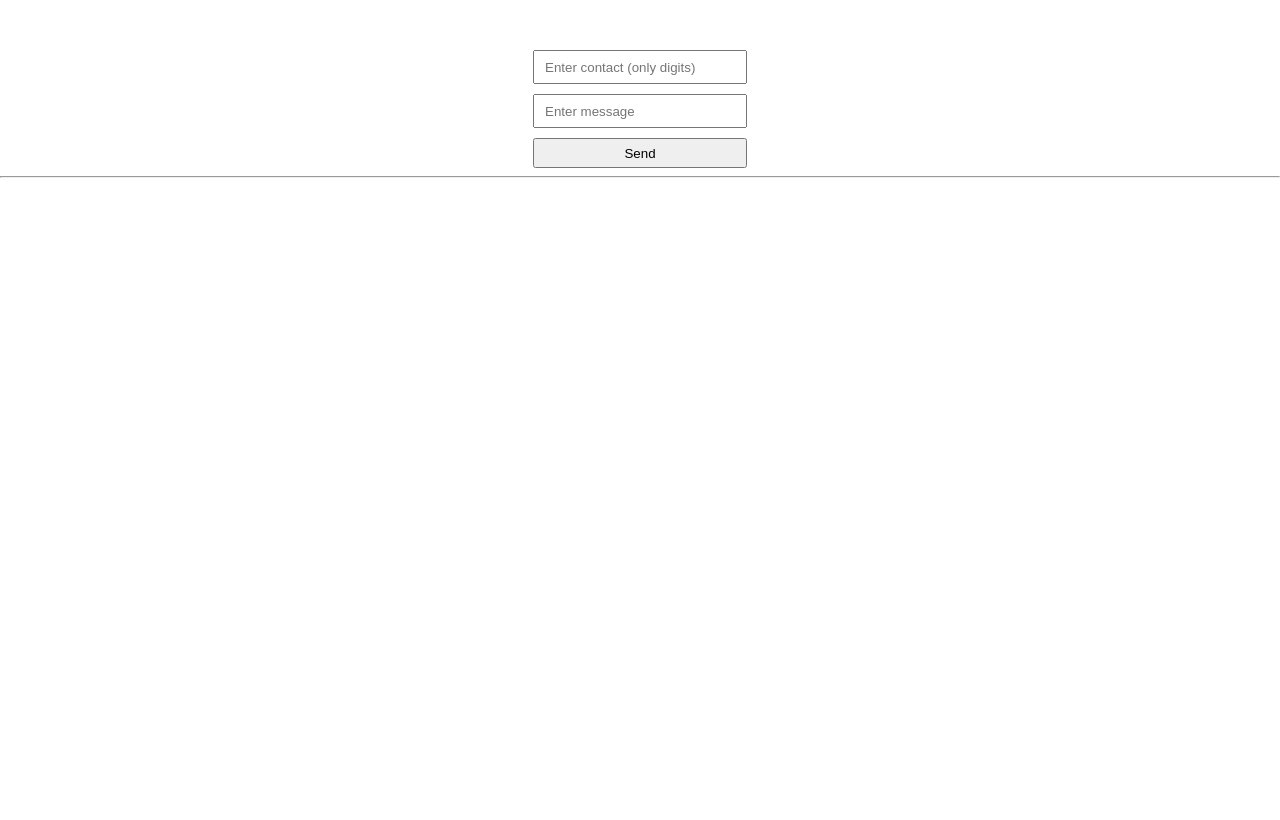
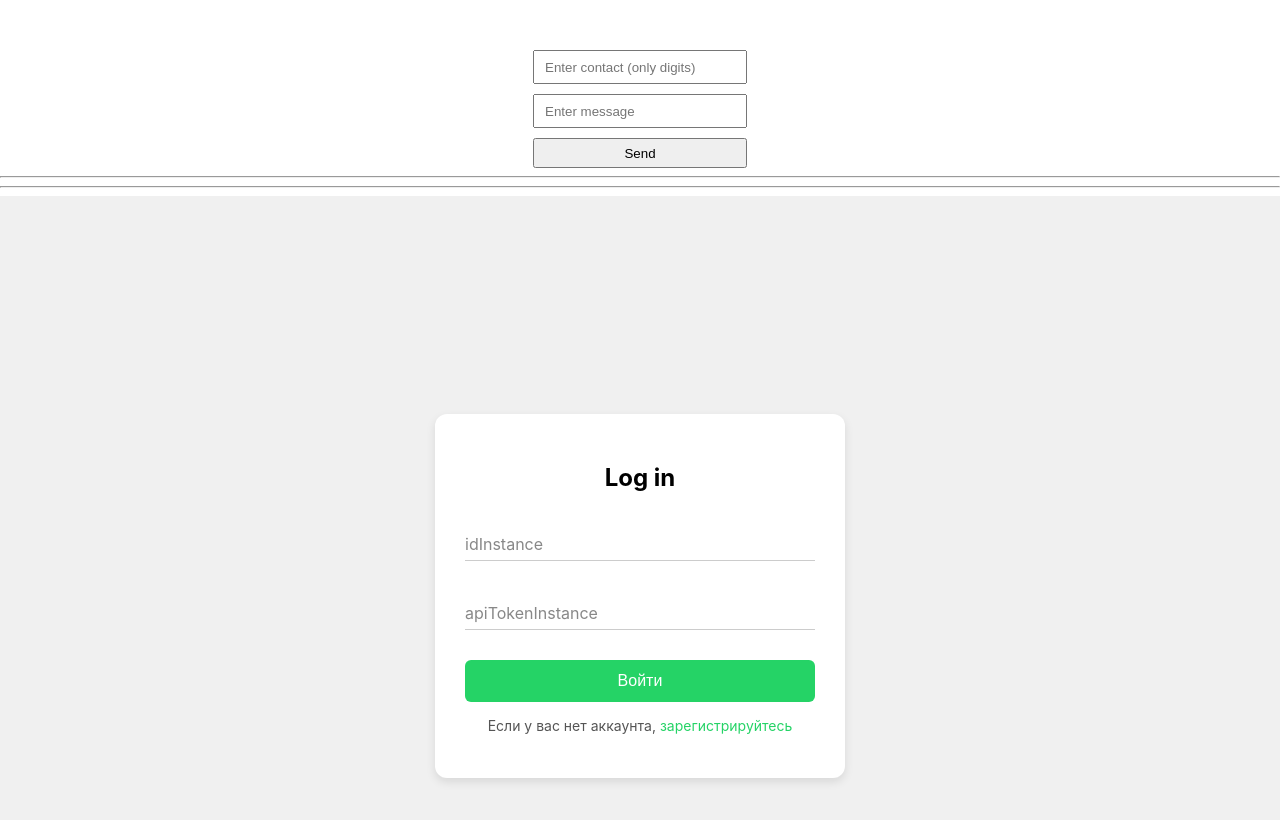
Before and after one commit to MustafaProger/green-api, a React (Create React App) app: page / in a window 1280 px wide. Shown: the top 820 px of the page. Built offline with nearby package versions, Linux system fonts and the light colour scheme; no server answers.

Commit message:
Add form for login. Only verstka

```diff
--- a/src/App.js
+++ b/src/App.js
@@ -1,5 +1,6 @@
 import './App.scss';
 import GetMessage from './components/GetMessage';
+import LoginForm from './components/logIn/LogForm';
 import SendMessage from './components/SendMessage';
 
 function App() {
@@ -8,6 +9,8 @@ function App() {
       <SendMessage/>
       <hr/>
       <GetMessage/>
+      <hr/>
+      <LoginForm/>
     </div>
   );
 }
--- /dev/null
+++ b/src/components/logIn/LogForm.js
@@ -0,0 +1,79 @@
+import { useState } from "react";
+import "./LogForm.scss";
+
+export default function LoginForm() {
+  const [idInstance, setIdInstance] = useState("");
+  const [apiTokenInstance, setApiTokenInstance] = useState("");
+  const [error, setError] = useState(false);
+
+  const handleSubmit = (e) => {
+    e.preventDefault();
+    if (!idInstance || !apiTokenInstance) {
+      setError(true);
+      return;
+    }
+    setError(false);
+    // Логика авторизации
+  };
+
+  return (
+    <div className='container'>
+      <div className='login-box'>
+        <h2 className='title'>Log in</h2>
+        <form
+          onSubmit={handleSubmit}
+          className='form'>
+          <div className='input-container'>
+            <input
+              type='text'
+              id='idInstance'
+              value={idInstance}
+              onChange={(e) => setIdInstance(e.target.value)}
+              className={`input ${error && !idInstance ? "error" : ""}`}
+              required
+            />
+            <label
+              htmlFor='idInstance'
+              className={`label ${idInstance ? "active" : ""}`}>
+              idInstance
+            </label>
+            <div className={`underline ${error && !idInstance ? "error-underline" : ""}`}></div>
+          </div>
+          <div className='input-container'>
+            <input
+              type='text'
+              id='apiTokenInstance'
+              value={apiTokenInstance}
+              onChange={(e) => setApiTokenInstance(e.target.value)}
+              className={`input ${error && !apiTokenInstance ? "error" : ""}`}
+              required
+            />
+            <label
+              htmlFor='apiTokenInstance'
+              className={`label ${apiTokenInstance ? "active" : ""}`}>
+              apiTokenInstance
+            </label>
+            <div className={`underline ${error && !apiTokenInstance ? "error-underline" : ""}`}></div>
+          </div>
+          {error && (
+            <p className='error-message'>Все поля должны быть заполнены</p>
+          )}
+          <button
+            type='submit'
+            className='submit-button'>
+            Войти
+          </button>
+        </form>
+        <p className='register-text'>
+          Если у вас нет аккаунта,{" "}
+          <a
+            href='https://green-api.com/docs/before-start/#mobile'
+            target='_blank'
+            className='register-link'>
+            зарегистрируйтесь
+          </a>
+        </p>
+      </div>
+    </div>
+  );
+}
--- /dev/null
+++ b/src/components/logIn/LogForm.scss
@@ -0,0 +1,132 @@
+.container {
+	display: flex;
+	justify-content: center;
+	align-items: center;
+	height: 100vh;
+	background-color: #f0f0f0;
+}
+
+.login-box {
+	background: white;
+	padding: 30px;
+	border-radius: 12px;
+	box-shadow: 0px 4px 10px rgba(0, 0, 0, 0.1);
+	width: 350px;
+	text-align: center;
+}
+
+.title {
+	font-size: 24px;
+	margin-bottom: 20px;
+	font-weight: bold;
+}
+
+.input-container {
+	position: relative;
+	margin: 30px 0;
+}
+
+.input {
+	width: 100%;
+	padding: 10px 0;
+	font-size: 16px;
+	border: none;
+	border-bottom: 1px solid #ccc;
+	background-color: transparent;
+	outline: none;
+	transition: border-color 0.3s;
+
+	&:focus {
+		border-bottom-color: #23D366;
+	}
+}
+
+.underline {
+	position: absolute;
+	bottom: 0;
+	left: 0;
+	width: 100%;
+	height: 2px;
+	background-color: #ccc;
+	transform: scaleX(0);
+	transition: all 0.3s;
+
+	&::before {
+		content: "";
+		position: absolute;
+		width: 100%;
+		height: 100%;
+		background-color: #25d366;
+		transform: scaleX(0);
+		transition: transform 0.3s;
+	}
+}
+
+.input:focus ~ .underline::before,
+.input-container:hover .underline::before {
+	transform: scaleX(1);
+}
+
+.label {
+	position: absolute;
+	left: 0;
+	top: 12px;
+	font-size: 16px;
+	color: #888;
+	pointer-events: none;
+	transition: all 0.3s;
+
+	&.active,
+	.input:focus + & {
+		top: -10px;
+		font-size: 12px;
+		color: #25d366;
+	}
+}
+
+.error-message {
+	color: red;
+	font-size: 14px;
+	margin-bottom: 10px;
+}
+
+.error-underline {
+	background-color: red !important;
+	transform: scaleX(1);
+
+	&::before {
+		background-color: red;
+		transform: scaleX(1);
+	}
+}
+
+.submit-button {
+	width: 100%;
+	padding: 12px;
+	background-color: #25d366;
+	color: white;
+	font-size: 16px;
+	border: none;
+	border-radius: 6px;
+	cursor: pointer;
+	transition: background 0.3s;
+
+	&:hover {
+		background-color: #1da851;
+	}
+}
+
+.register-text {
+	margin-top: 15px;
+	font-size: 14px;
+	color: #555;
+}
+
+.register-link {
+	color: #25d366;
+	text-decoration: none;
+
+	&:hover {
+		text-decoration: underline;
+	}
+}
```
